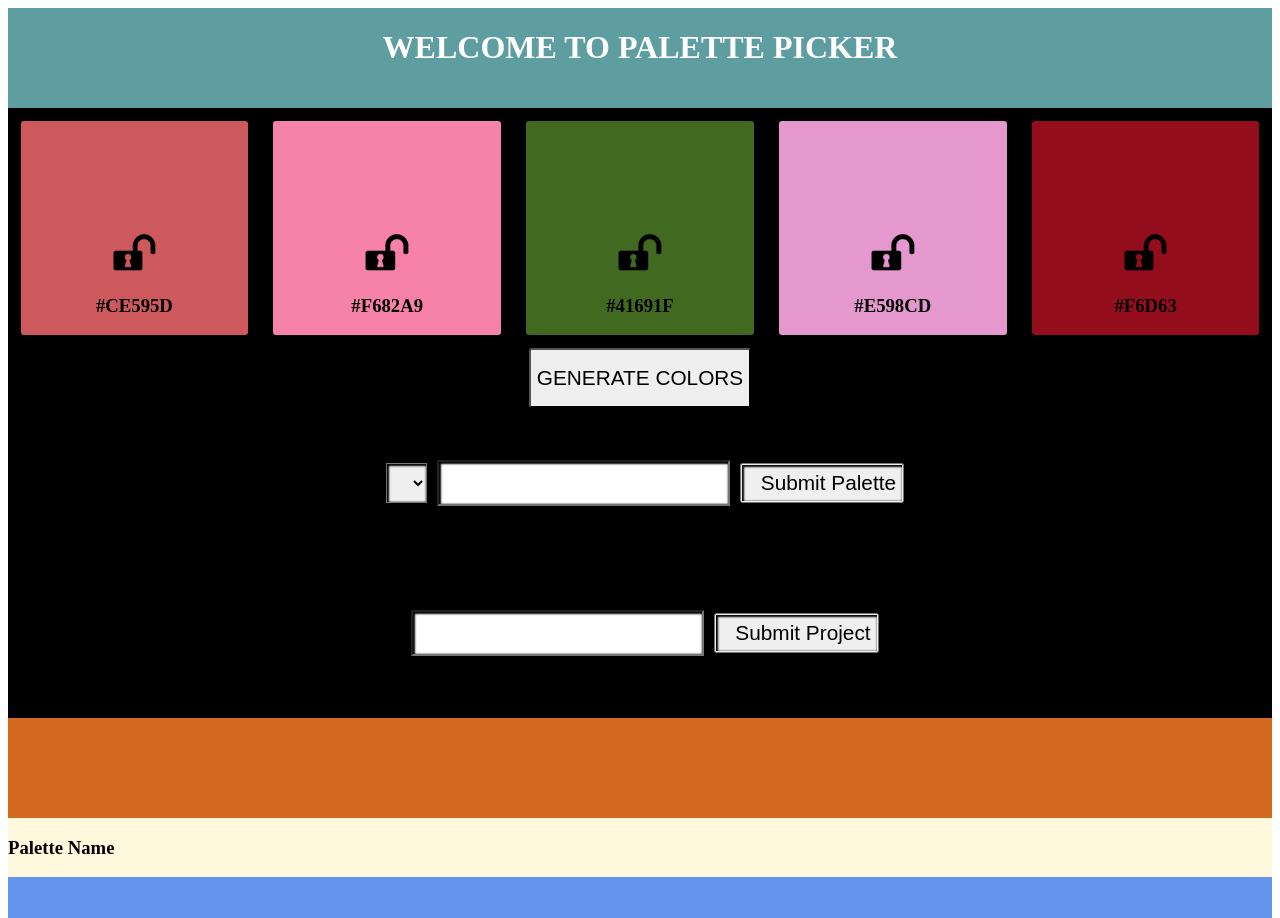
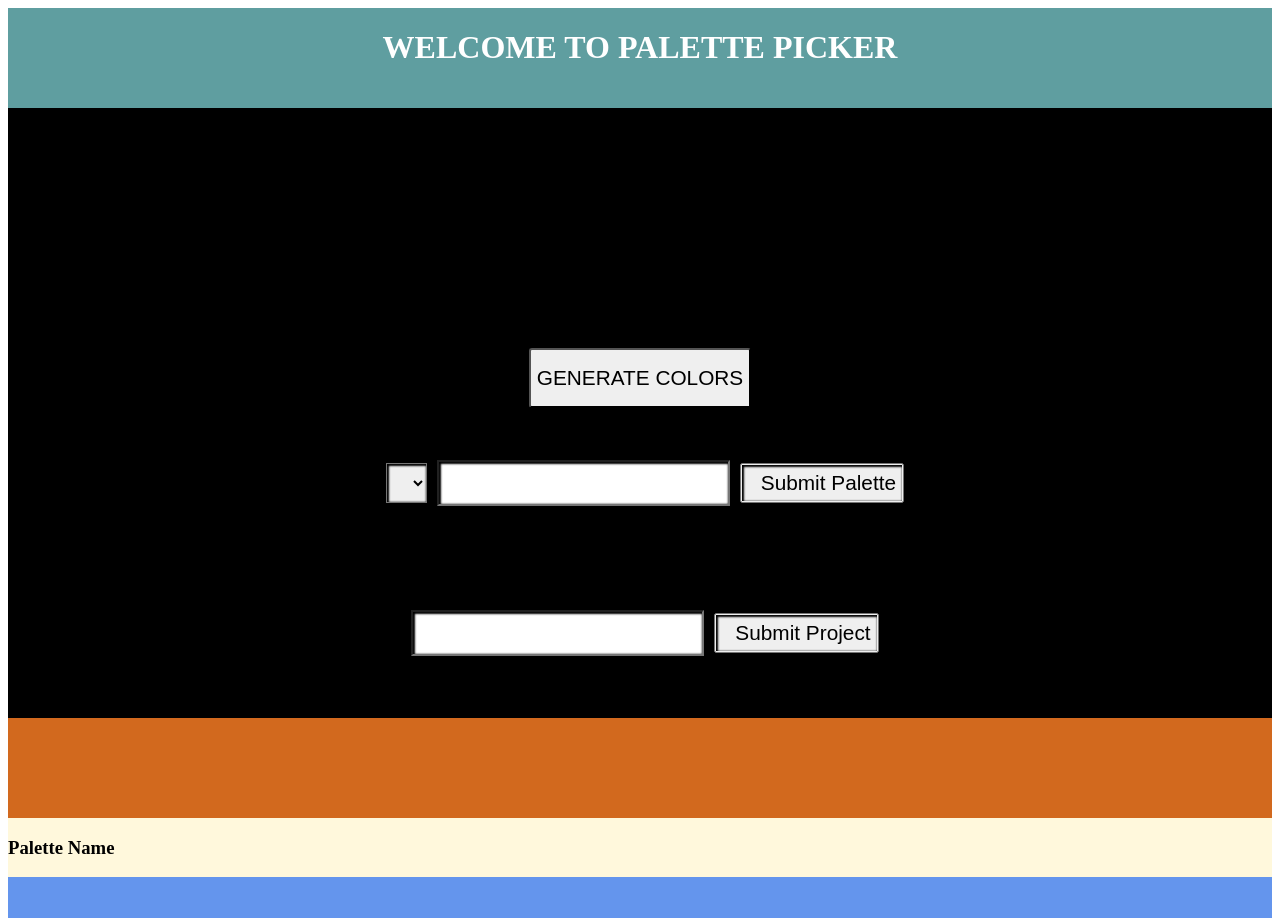
Before and after one commit to allisonjw/palette-picker-FE, a React (Create React App) app: page / in a window 1280 px wide. Built offline with nearby package versions, Linux system fonts and the light colour scheme; no server answers.

Commit message:
Changing props to reflect what is being passed in

```diff
--- a/src/ColorCard/ColorCard.js
+++ b/src/ColorCard/ColorCard.js
@@ -3,16 +3,16 @@ import './ColorCard.scss';
 import openPadlock from '../images/open-lock.png';
 import closedPadlock from '../images/closed-lock.png'
 
-const ColorCard = ({ toggleLock, currentPalette}) => {
+const ColorCard = ({ color, lockPaletteColor}) => {
     // const lock = isLocked ? closedPadlock : openPadlock;
     return(
-        <section className="section_colorCards" style={{backgroundColor: `#${currentPalette}`}}>
+        <section className="section_colorCards" style={{backgroundColor: `#${color}`}}>
               <img className="colorCard_image-lock"
             //   src={lock}
               src={require("../images/open-lock.png")}
               alt=""
-              onClick={() => toggleLock()}/>
-              <h3 className="colorCard_hex">#{currentPalette}</h3>
+              onClick={() => lockPaletteColor(color.palette_id)}/>
+              <h3 className="colorCard_hex">#{color}</h3>
         </section>
     )
 }
```
